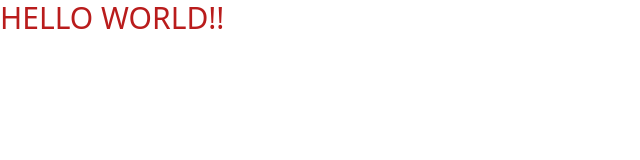
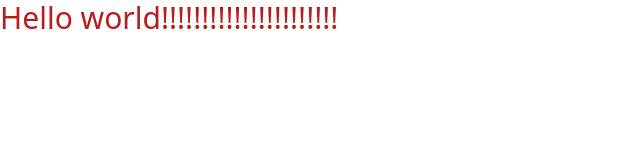
Before and after one commit to alekspanteli/tailwind-postcss, a website: page src/index.html in a window 1280 px wide. Shown: the whole page, without its empty margins (0-640 px from the left). Drawn offline with Linux system fonts and the light colour scheme.

Commit message:
fix text

```diff
--- a/src/index.html
+++ b/src/index.html
@@ -7,6 +7,6 @@
     <link href="/dist/app.css" rel="stylesheet" />
   </head>
   <body>
-    <h1 class="text-3xl text-red-700 uppercase">Hello world!!</h1>
+    <h1 class="text-3xl text-red-700">Hello world!!!!!!!!!!!!!!!!!!!!!!</h1>
   </body>
 </html>
```
